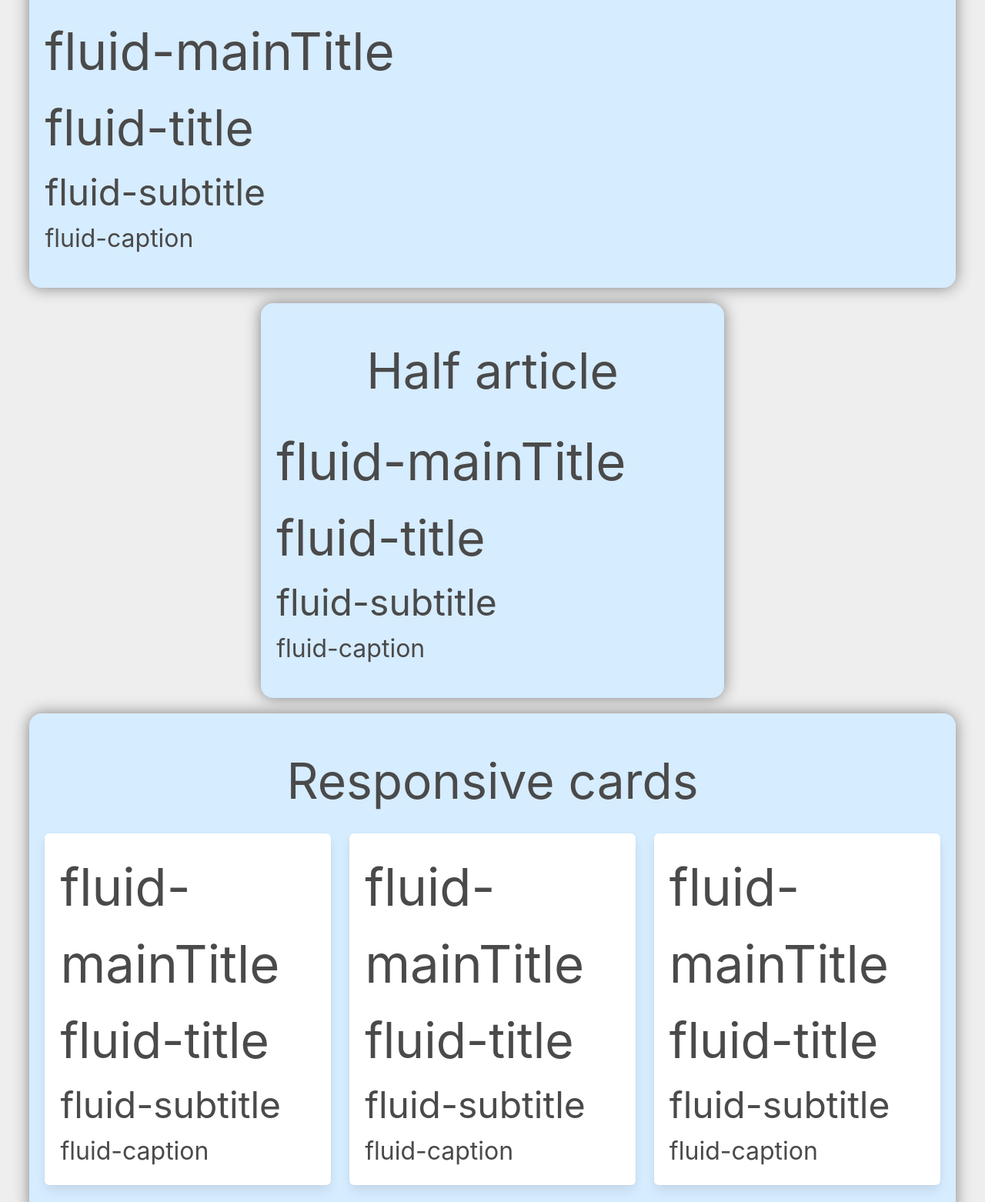
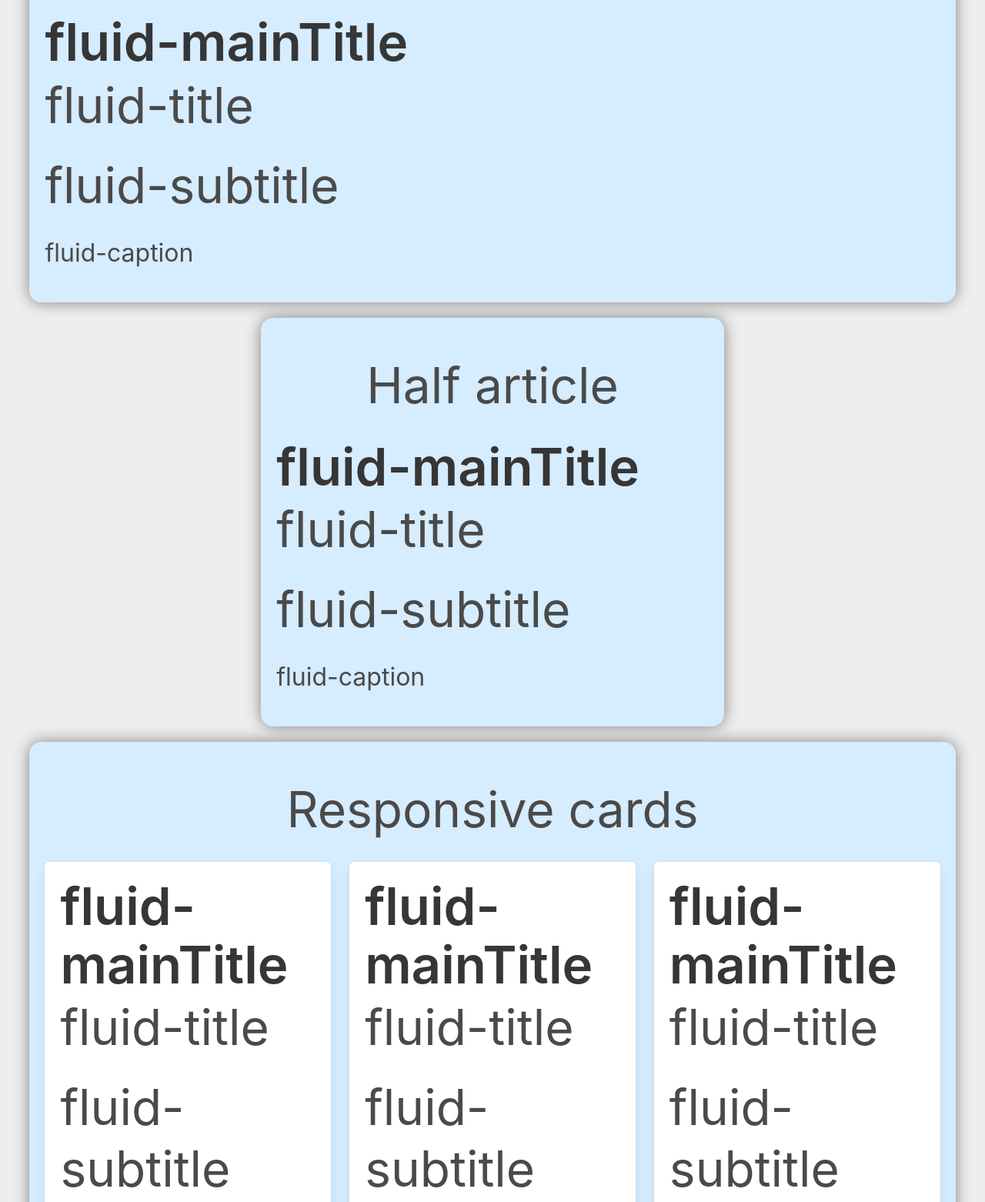
Before and after one commit to SantiagoCode/fluid-typography, a website: page index.html in a window 1280 px wide. Shown: the part 320-1882 px from the top of the page at 77% size. Drawn offline with nearby package versions, Linux system fonts and the light colour scheme.

Commit message:
new fixes

```diff
--- a/index.html
+++ b/index.html
@@ -19,19 +19,19 @@
     <div class="containers fluid-container full">
         <h2 class="tests">Full article:</h2>
 
-        <h1 class="fluid-mainTitle">fluid-mainTitle</h1>
-        <h2 class="fluid-title">fluid-title</h2>
-        <h3 class="fluid-subtitle">fluid-subtitle</h3>
-        <h4 class="fluid-caption">fluid-caption</h4>
+        <h1 class="title is-fluid is-1">fluid-mainTitle</h1>
+        <h2 class="subtitle is-fluid is-2">fluid-title</h2>
+        <h3 class="subtitle is-fluid is-2">fluid-subtitle</h3>
+        <h4 class="caption is-fluid is-4">fluid-caption</h4>
     </div>
 
     <div class="containers fluid-container half">
         <h2 class="tests">Half article</h2>
 
-        <h1 class="fluid-mainTitle">fluid-mainTitle</h1>
-        <h2 class="fluid-title">fluid-title</h2>
-        <h3 class="fluid-subtitle">fluid-subtitle</h3>
-        <h4 class="fluid-caption">fluid-caption</h4>
+        <h1 class="title is-fluid is-1">fluid-mainTitle</h1>
+        <h2 class="subtitle is-fluid is-2">fluid-title</h2>
+        <h3 class="subtitle is-fluid is-2">fluid-subtitle</h3>
+        <h4 class="caption is-fluid is-4">fluid-caption</h4>
     </div>
 
     <div class="containers fluid-container responsive">
@@ -40,26 +40,26 @@
         <div class="columns">
             <div class="column is-4">
                 <div class="box">
-                    <h1 class="fluid-mainTitle">fluid-mainTitle</h1>
-                    <h2 class="fluid-title">fluid-title</h2>
-                    <h3 class="fluid-subtitle">fluid-subtitle</h3>
-                    <h4 class="fluid-caption">fluid-caption</h4>
+                    <h1 class="title is-fluid is-1">fluid-mainTitle</h1>
+                    <h2 class="subtitle is-fluid is-2">fluid-title</h2>
+                    <h3 class="subtitle is-fluid is-2">fluid-subtitle</h3>
+                    <h4 class="caption is-fluid is-4">fluid-caption</h4>
                 </div>
             </div>
             <div class="column is-4">
                 <div class="box">
-                    <h1 class="fluid-mainTitle">fluid-mainTitle</h1>
-                    <h2 class="fluid-title">fluid-title</h2>
-                    <h3 class="fluid-subtitle">fluid-subtitle</h3>
-                    <h4 class="fluid-caption">fluid-caption</h4>
+                    <h1 class="title is-fluid is-1">fluid-mainTitle</h1>
+                    <h2 class="subtitle is-fluid is-2">fluid-title</h2>
+                    <h3 class="subtitle is-fluid is-2">fluid-subtitle</h3>
+                    <h4 class="caption is-fluid is-4">fluid-caption</h4>
                 </div>
             </div>
             <div class="column is-4">
                 <div class="box">
-                    <h1 class="fluid-mainTitle">fluid-mainTitle</h1>
-                    <h2 class="fluid-title">fluid-title</h2>
-                    <h3 class="fluid-subtitle">fluid-subtitle</h3>
-                    <h4 class="fluid-caption">fluid-caption</h4>
+                    <h1 class="title is-fluid is-1">fluid-mainTitle</h1>
+                    <h2 class="subtitle is-fluid is-2">fluid-title</h2>
+                    <h3 class="subtitle is-fluid is-2">fluid-subtitle</h3>
+                    <h4 class="caption is-fluid is-4">fluid-caption</h4>
                 </div>
             </div>
         </div>
@@ -76,15 +76,15 @@
     <div class="containers fluid-container full">
         <h2 class="tests">Full article:</h2>
 
-        <h1 class="fluid-mainTitle calculate">fluid-mainTitle</h1>
-        <h2 class="fluid-title.calculate">fluid-title</h2>
+        <h1 class="title is-fluid is-1 calculate">fluid-mainTitle</h1>
+        <h2 class="subtitle is-fluid is-2 calculate">fluid-title</h2>
     </div>
 
     <div class="containers fluid-container half">
         <h2 class="tests">Half article</h2>
 
-        <h1 class="fluid-mainTitle calculate">fluid-mainTitle</h1>
-        <h2 class="fluid-title calculate">fluid-title</h2>
+        <h1 class="title is-fluid is-1 calculate">fluid-mainTitle</h1>
+        <h2 class="subtitle is-fluid is-2 calculate">fluid-title</h2>
     </div>
 
     <div class="containers fluid-container responsive">
@@ -93,20 +93,20 @@
         <div class="columns">
             <div class="column is-4">
                 <div class="box">
-                    <h1 class="fluid-mainTitle calculate">fluid-mainTitle</h1>
-                    <h2 class="fluid-title calculate">fluid-title</h2>
+                    <h1 class="title is-fluid is-1 calculate">fluid-mainTitle</h1>
+                    <h2 class="subtitle is-fluid is-2 calculate">fluid-title</h2>
                 </div>
             </div>
             <div class="column is-4">
                 <div class="box">
-                    <h1 class="fluid-mainTitle calculate">fluid-mainTitle</h1>
-                    <h2 class="fluid-title calculate">fluid-title</h2>
+                    <h1 class="title is-fluid is-1 calculate">fluid-mainTitle</h1>
+                    <h2 class="subtitle is-fluid is-2 calculate">fluid-title</h2>
                 </div>
             </div>
             <div class="column is-4">
                 <div class="box">
-                    <h1 class="fluid-mainTitle calculate">fluid-mainTitle</h1>
-                    <h2 class="fluid-title calculate">fluid-title</h2>
+                    <h1 class="title is-fluid is-1 calculate">fluid-mainTitle</h1>
+                    <h2 class="subtitle is-fluid is-2 calculate">fluid-title</h2>
                 </div>
             </div>
         </div>
--- a/styles/partials/_fluid.scss
+++ b/styles/partials/_fluid.scss
@@ -10,7 +10,7 @@ $main-title-base: 3rem;
 $title-base: 2rem;
 
 // Estilos básicos
-.container.fluid {
+.container.is-fluid {
   container-type: inline-size;
 }
 
@@ -29,31 +29,31 @@ $title-base: 2rem;
 
 // Aplicación de mixins
 h1,
-.fluid-mainTitle {
+.title.is-fluid.is-1 {
   @include fluid-font-size($main-title, 5cqi);
 }
 
 h2,
-.fluid-title {
+.subtitle.is-fluid.is-2 {
   @include fluid-font-size($title, 5cqi);
 }
 
 h3,
-.fluid-subtitle {
+.subtitle.is-fluid.is-3 {
   @include fluid-font-size($subtitle, 4cqi);
 }
 
 h4,
-.fluid-caption {
+.caption.is-fluid.is-4 {
   @include fluid-font-size($caption, 3cqi);
 }
 
 h1.calculate,
-.fluid-mainTitle.calculate {
+.title.is-fluid.is-1.calculate {
   @include calculate-font-size($main-title-base, 5cqi);
 }
 
 h2.calculate,
-.fluid-title.calculate {
+.subtitle.is-fluid.is-2.calculate {
   @include calculate-font-size($title-base, 5cqi);
 }
```
Also changed, not shown: styles/styles.css.
